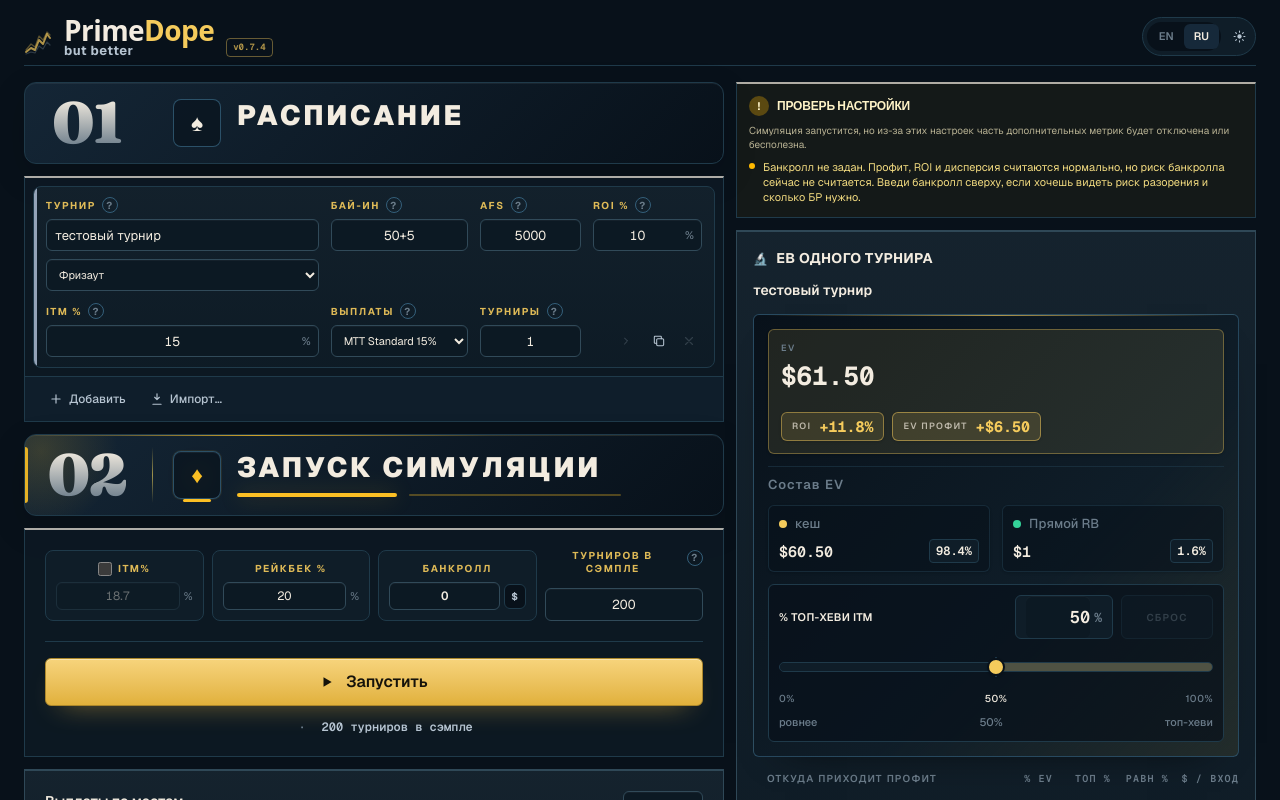
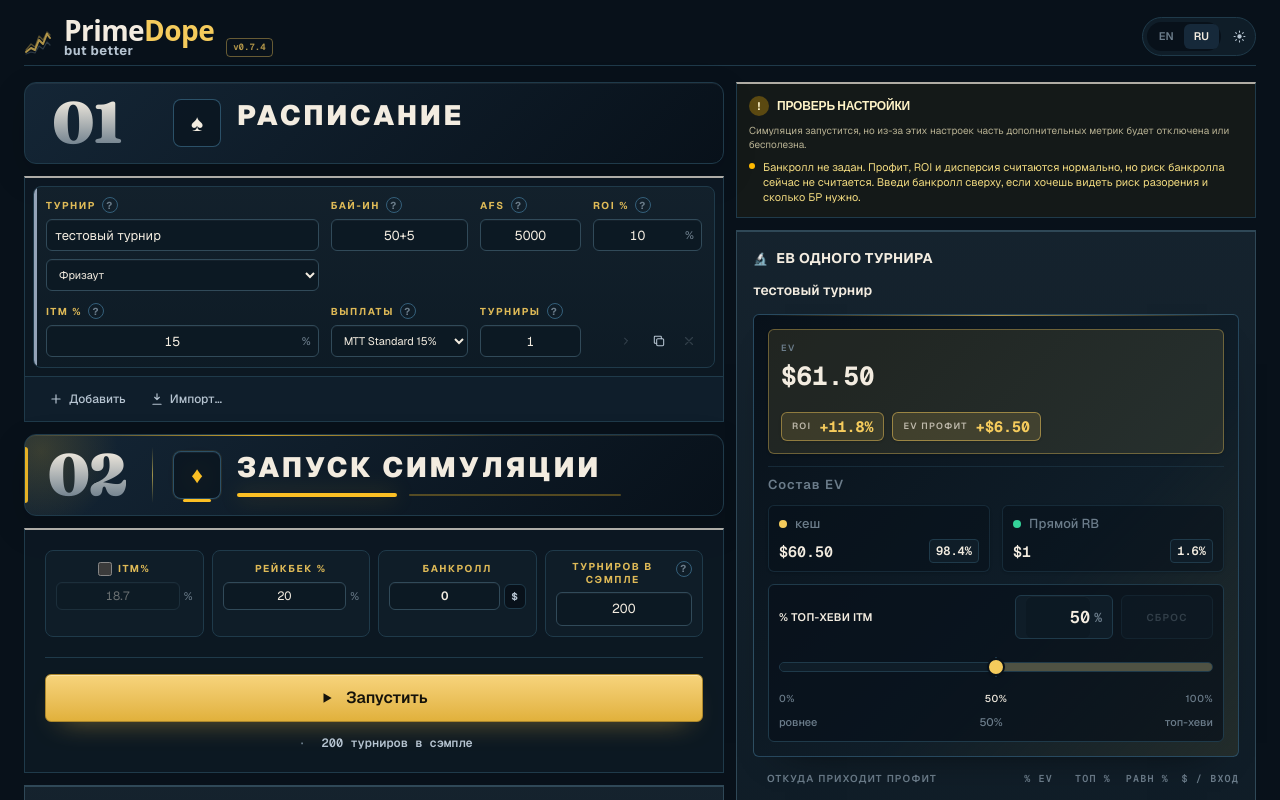
Before and after one commit to loremcdmx/tournament-variance-sim, a Next.js app: page / in a window 1280 px wide. Shown: the top 800 px of the page. Built offline with nearby package versions, Linux system fonts and the light colour scheme.

Commit message:
Match sample target control styling

```diff
--- a/src/components/ControlsPanel.tsx
+++ b/src/components/ControlsPanel.tsx
@@ -290,6 +290,7 @@ export const ControlsPanel = memo(function ControlsPanel({
         }`}
       >
         {globalControls}
+        <div className="flex flex-col gap-1.5 rounded-lg border border-[color:var(--color-border)] bg-[color:var(--color-bg-elev)] p-2.5">
           <Field label={t("controls.scheduleRepeats")} hint={t("help.scheduleRepeats")}>
             <NumInput
               value={totalTournaments}
@@ -300,6 +301,7 @@ export const ControlsPanel = memo(function ControlsPanel({
               onChange={setTournamentTarget}
             />
           </Field>
+        </div>
         {advanced && (
           <Field label={t("controls.samples")} hint={t("help.samples")}>
             <NumInput
```
Lines whose indentation alone changed are shown as unchanged.
